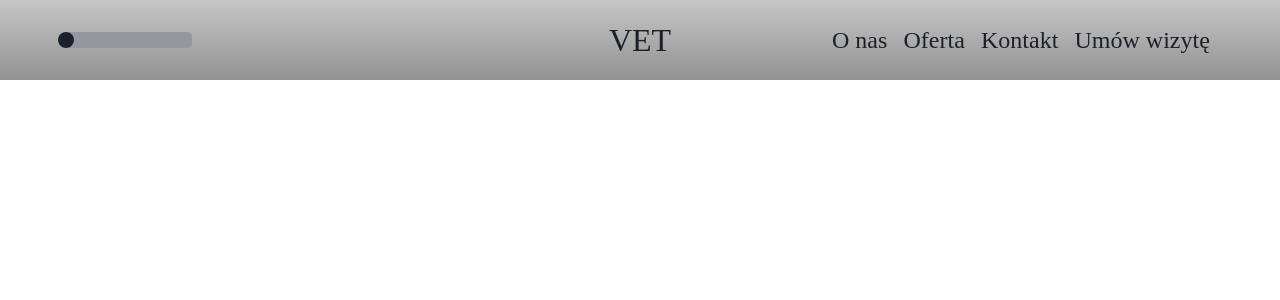
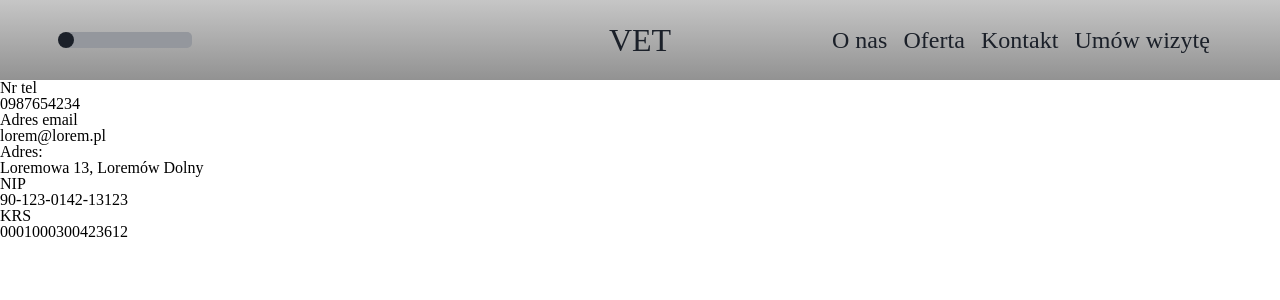
Before and after one commit to Kadavi95/ProjectMiniWeb, a React (Create React App) app: page /contactUs in a window 1280 px wide. Shown: the top 300 px of the page. Built offline with nearby package versions, Linux system fonts and the light colour scheme.

Commit message:
contactUSCOntainer ready for some styles

```diff
--- a/src/App.js
+++ b/src/App.js
@@ -22,7 +22,7 @@ const App = () => {
       <Route path='/products' exact = {true} component={products}/>
       <Route path='/vaccinate' exact = {true} component={products}/>
       <Route path='/treatment' exact = {true} component={products}/>
-      <Route path='/appointments' exact = {true} component={products}/>
+
       <Route path='/appointment' exact = {true} component={Appointment}/>
       <Route component={ErrorComponent} />
     </Switch>
--- a/src/Components/Buttons.js
+++ b/src/Components/Buttons.js
@@ -2,8 +2,8 @@ import React from 'react';
 import {Link} from 'react-router-dom';
 import '../sass/Buttons.scss';
 
-const linkTo= ['vaccinate', 'treatment', 'appointments'];
-const linkTextContent = ['Szczepienia',  'Zabiegi', 'Wizyty' ];
+const linkTo= ['vaccinate', 'treatment'];
+const linkTextContent = ['Szczepienia',  'Zabiegi', ];
 const linkClassName = 'productsButton';
 
 
--- a/src/Components/pages/contactUs.js
+++ b/src/Components/pages/contactUs.js
@@ -1,95 +1,44 @@
+import React from "react";
 
-import React, { Component } from "react";
-
-class contactUs extends Component {
-  state = {
-      // name: '',
-      // surName: '',
-      // telephoneNumber: '',
-      // day: '',
-      // hour: ' ',
-      // rodoClausule: false,
-      // messages: {
-      //   wrongName: 'Twoje imię musi zawierać conajmniej dwa imiona i nie zawierać cyfr ani znaków specjalnych',
-      //   wrongSurname: 'Twoje nazwisko musi zawierać conajmniej dwa imiona i nie zawierać cyfr ani znaków specjalnych',
-      //   wrongTelephoneNumber: 'Twój numer telefon musi składać sie conajmniej z 5 cyfr',
-      //   wrongDay: 'Musisz zaznaczyć to pole',
-      //   wrongOur: 'Musisz wybrać godzinę z zakresu od 8 do 16',
-      //   wrongRodoClausule: 'Musisz zaznaczyć to pole. aby wysłać formularz',
-
-
-      }
-  // };
-
-  changeName = (e) => {
-    const name = e.target.value;
-    this.setState({
-      name: name
-    })
-  }
-
-  changeSurname = (e) => {
-    const surName = e.target.value;
-    this.setState({
-      surName: surName
-    })
-  }
-
-  changeTelephoneNumber = e => {
-    const telephoneNumber = e.target.value;
-    this.setState({
-      telephoneNumber: telephoneNumber
-    })
-  }
-  changeHour = (e) => {
-    const hour = e.target.value;
-    this.setState({
-      hour: hour
-    })
-  }
-  acceptRODO = (e) => {
-
-  }
-
-
-  render() {
-    console.log(this.state.hour);
-    console.log(this.state.telephoneNumber);
-    console.log(this.state.surName);
-    console.log(this.state.name);
-    return (
-      <>
-        {/* <form action="">
-            <label htmlFor="">
-                <input type="text" value={this.state.name} onChange={this.changeName}/>
-            </label>
-            <label htmlFor="">
-                <input type="text" value={this.state.surName} onChange={this.changeSurname}/>
-            </label>
-            <label htmlFor="">
-                <input type="number" value={this.state.telephoneNumber} onChange={this.changeTelephoneNumber}/>
-            </label>
-            <select value={this.state.hour} onChange= {this.changeHour}>
-              <option value=" "> </option>
-              <option value="8:00">8:00</option>
-              <option value="9:00">9:00</option>
-              <option value="10:00">10:00</option>
-              <option value="11:00">11:00</option>
-              <option value="12:00">12:00</option>
-              <option value="13:00">13:00</option>
-              <option value="14:00">14:00</option>
-              <option value="15:00">15:00</option>
-              <option value="16:00">16:00</option>
-            </select>
-            <label htmlFor="">
-              <input type="checkbox"checked={this.state.rodoClausule} value={this.state.rodoClausule} onChange={this.acceptRODO}/>
-            </label>
-
-
-        </form> */}
-      </>
-    );
-  }
-}
+const date = [
+  {
+    type: "Nr tel",
+    content: "0987654234",
+  },
+  {
+    type: "Adres email",
+    content: "lorem@lorem.pl",
+  },
+  {
+    type: "Adres:",
+    content: "Loremowa 13, Loremów Dolny",
+  },
+  {
+    type: "NIP",
+    content: "90-123-0142-13123",
+  },
+  {
+    type: "KRS",
+    content: "0001000300423612",
+  },
+];
+const classNames = ["contactus_container", "mainContainer", 'singleDateContainer'];
+const contactUs = () => {
+  const singleDataContainer = date.map(({ type, content }) => (
+    <div key={type} className={classNames[2]}>
+      <p>{type}</p>
+      <p>{content}</p>
+    </div>
+  ));
+  return (
+    <>
+      <div className={classNames[0]}>
+        <div className={classNames[1]}>
+          {singleDataContainer}
+          </div>
+      </div>
+    </>
+  );
+};
 
 export default contactUs;
```
